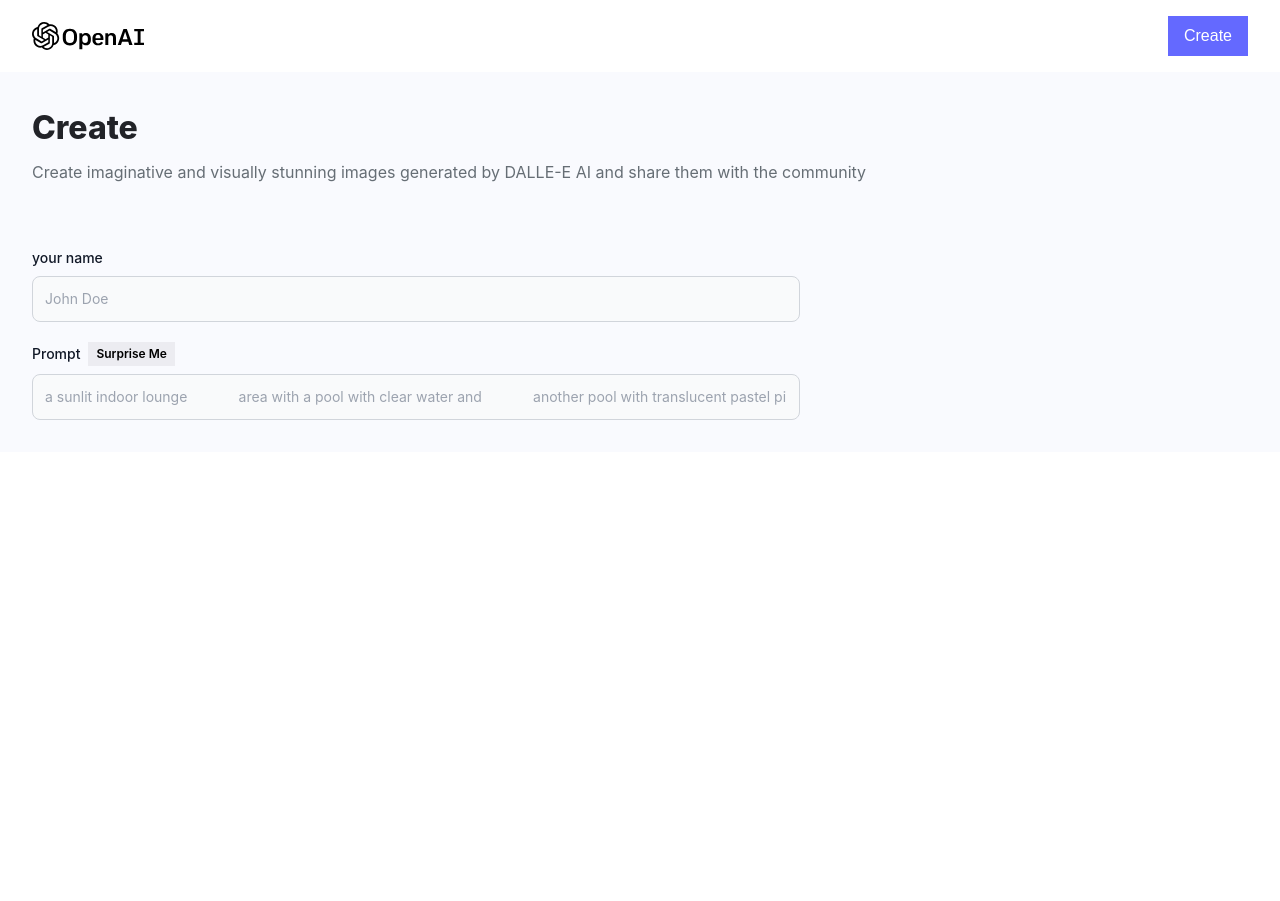
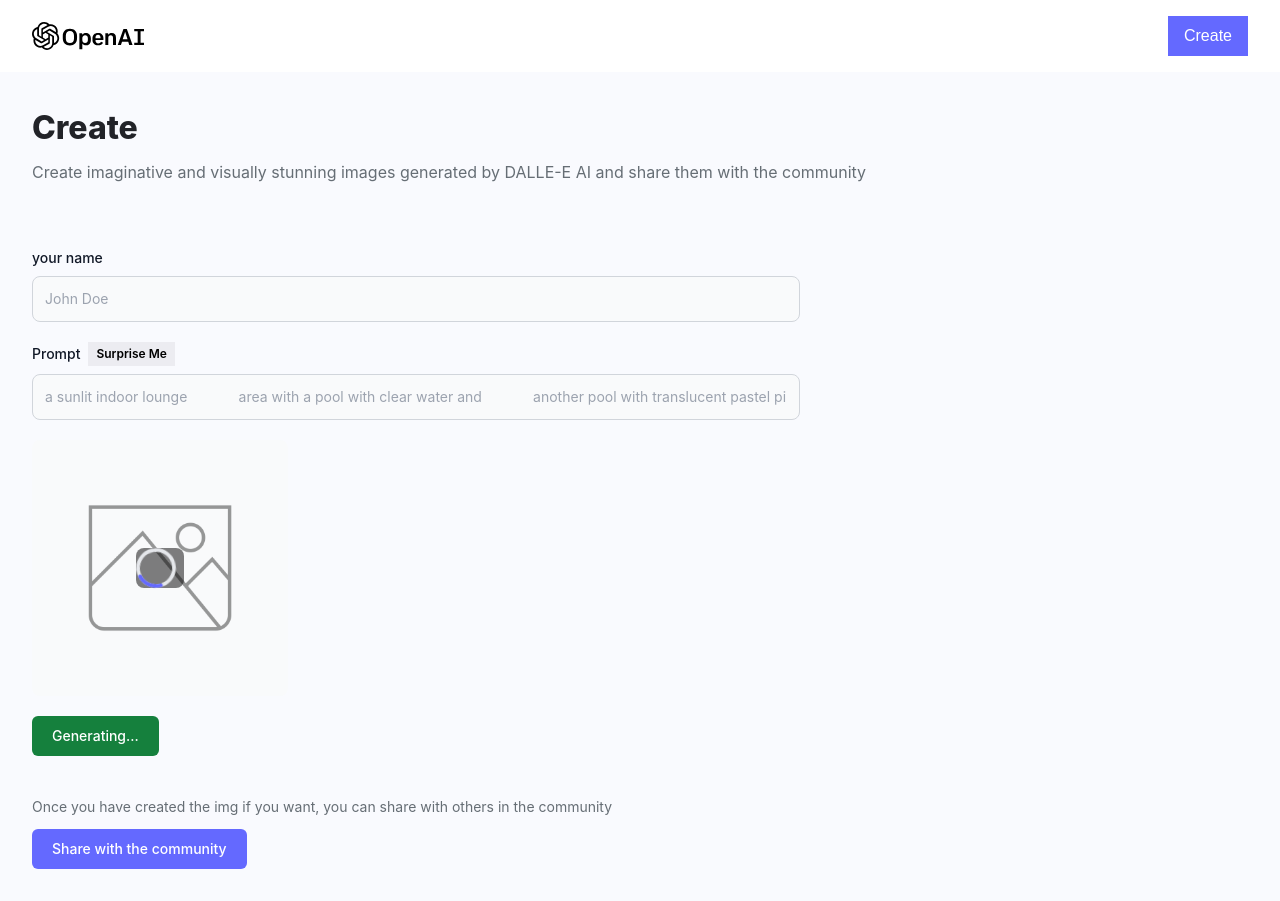
Before and after one commit to JuanEliasJabib02/IA-image-generation, a React (Vite) app: page /create-post in a window 1280 px wide. Before the commit the page ends 800 px from the top, so only its background shows below. Built offline with nearby package versions, Linux system fonts and the light colour scheme; a web font is replaced by a local one.

Commit message:
creating post route finished

```diff
--- a/src/pages/CreatePost.jsx
+++ b/src/pages/CreatePost.jsx
@@ -28,9 +28,11 @@
 
   }
 
+  const generateImg = () => {
 
+  }
 
-  const [generatingImg, setGeneratingImg] = useState(false)
+  const [generatingImg, setGeneratingImg] = useState(true)
   const [loading, setLoading] = useState(false)
   return (
     <section className='max-w-7xl mx-auto'>
@@ -68,8 +70,68 @@
             handleSuprimeMe={handleSuprimeMe}
           />
 
+
+          <div className='relative bg-gray-50 border-gray-300
+          text-gray-900 text-sm rounded-lg focus:ring-blue-500
+          focus:border-blue-500 w-64 p-3 h-64 flex justify-center items-center
+          '>
+            {
+              form.photo ? (
+                < img
+                  src={form.photo}
+                  alt={form.prompt}
+                  className='w-full h-full object-contain'
+                />
+              ) : (
+                  <img
+                    src={preview}
+                    alt="preview"
+                    className="w-9/12 h-9/12 object-contain
+                    opacity-40"
+                  />
+              )
+            }
+
+            {
+              generatingImg && (
+                <div className='absolute insert-0 z-0 flex
+                justify-center items-center bg-[rgba(0,0,0,0.5)]
+                rounded-lg'>
+                  < Loader />
+                </div>
+               )
+            }
+
+          </div>
         </div>
 
+        <div className='mt-5 flex gap-5'>
+          <button
+            type='button'
+            onClick={generateImg}
+            className='text-white bg-green-700 font-medium
+            rounded-md text-sm w-full sm:w-auto px-5 py-2.5
+            text-center'
+          >
+            {generatingImg ? "Generating..." : "Generate"}
+          </button>
+        </div>
+
+        <div className='mt-10'>
+          <p className='mt-2 text-[#666e75] text-[14px]'>
+            Once you have created the img if you want, you can share
+            with others in the community
+          </p>
+          <button
+            type='submit'
+            className='mt-3 text-white bg-[#6469ff]
+             font-medium rounded-md text-sm w-full sm:w-auto
+             px-5 py-2.5 text-center'
+          >
+            {loading ? "Sharing..." : "Share with the community"}
+
+          </button>
+        </div>
       </form>
 
     </section>
```
